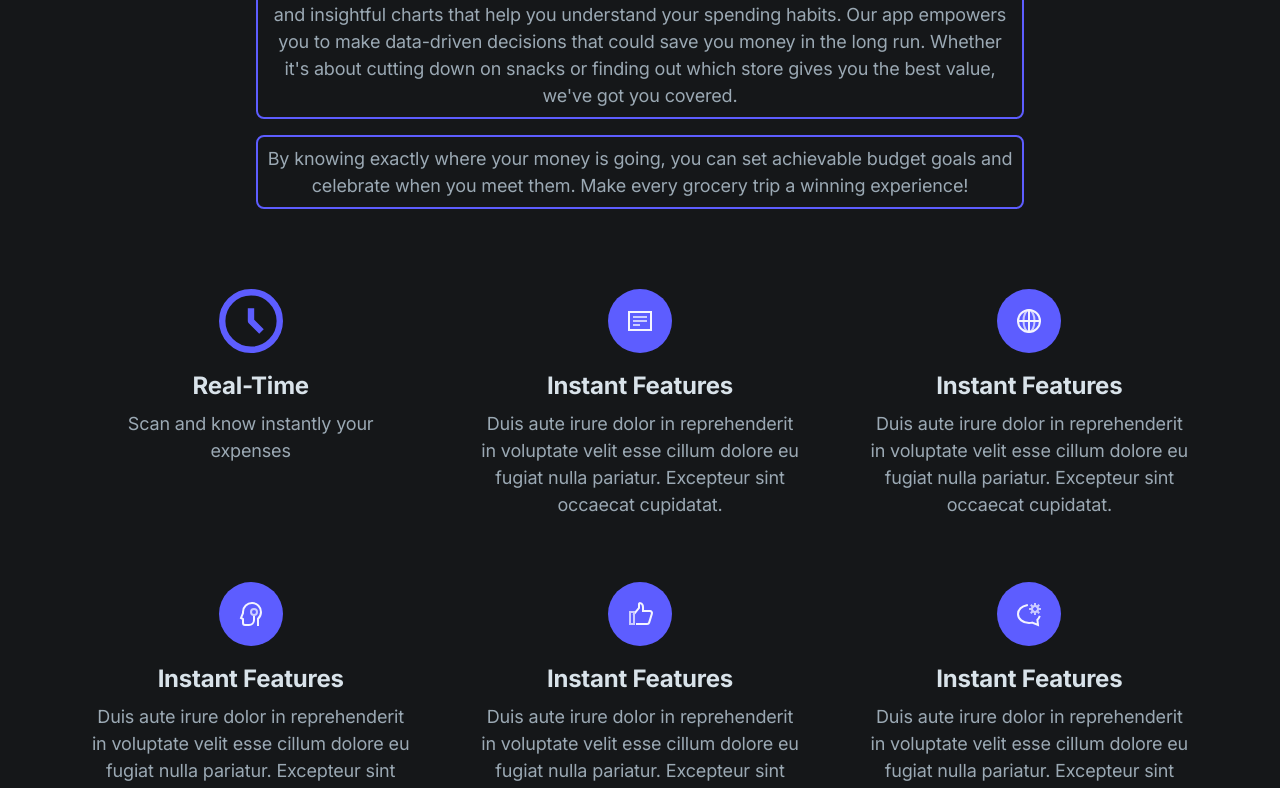
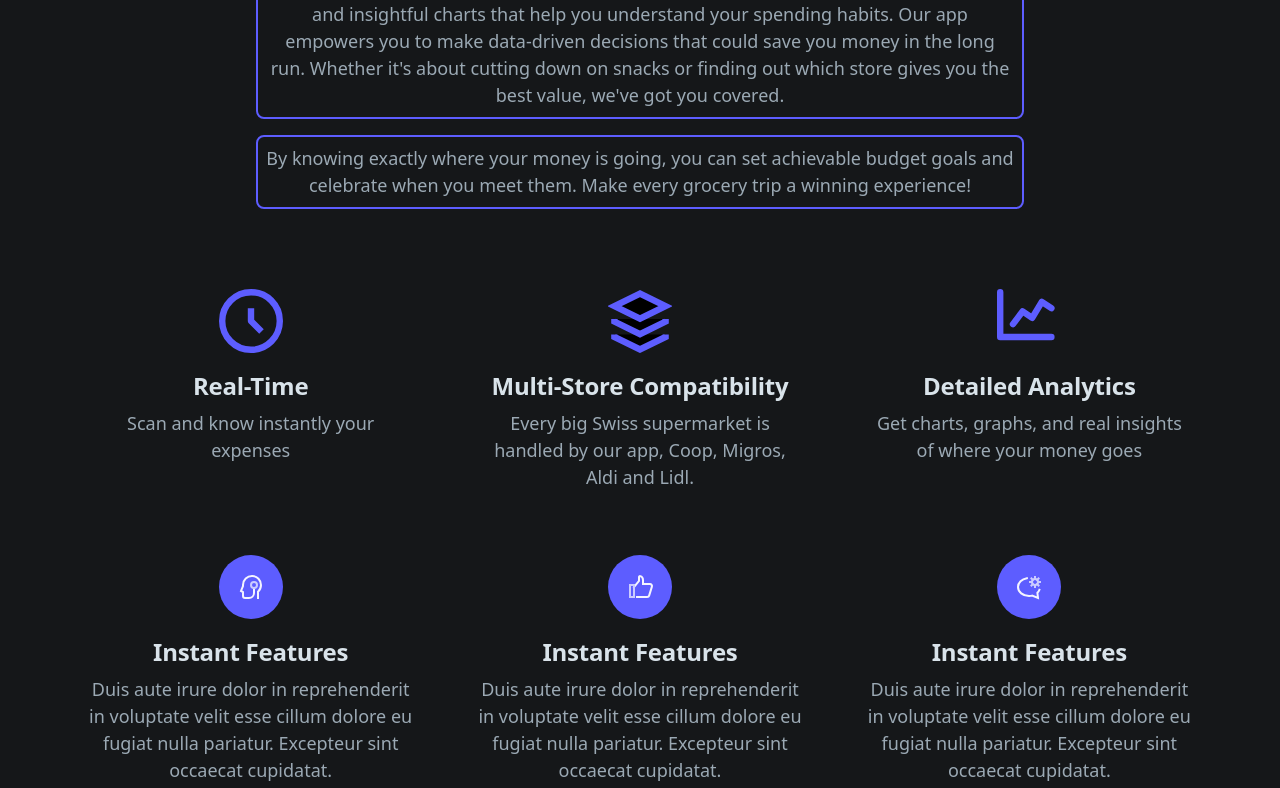
Before and after one commit to DrC0okie/scanalyze, a Next.js app in the folder Landing page/: page / in a window 1280 px wide. Shown: the part 1499-2287 px from the top of the page. Built offline with nearby package versions, Linux system fonts and the light colour scheme.

Commit message:
Fix crashes when building static

```diff
--- a/Landing page/app/layout.tsx
+++ b/Landing page/app/layout.tsx
@@ -1,22 +1,11 @@
 import './css/style.css'
 
-import { Inter, Architects_Daughter } from 'next/font/google'
 
 import Header from '@/components/ui/header'
 import Banner from '@/components/banner'
 
-const inter = Inter({
-  subsets: ['latin'],
-  variable: '--font-inter',
-  display: 'swap'
-})
 
-const architects_daughter = Architects_Daughter({
-  subsets: ['latin'],
-  variable: '--font-architects-daughter',
-  weight: '400',
-  display: 'swap'
-})
+
 
 export const metadata = {
   title: 'Create Next App',
@@ -30,7 +19,7 @@ export default function RootLayout({
 }) {
   return (
     <html lang="en">
-      <body className={`${inter.variable} ${architects_daughter.variable} font-inter antialiased bg-gray-900 text-gray-200 tracking-tight`}>
+      <body className=" font-inter antialiased bg-gray-900 text-gray-200 tracking-tight`">
         <div className="flex flex-col min-h-screen overflow-hidden">
           <Header />
           {children}
--- a/Landing page/components/features.tsx
+++ b/Landing page/components/features.tsx
@@ -5,7 +5,7 @@ export default function Features() {
         <div className="py-12 md:py-20">
 
           {/* Section header */}
-          <div className="max-w-3xl mx-auto text-center pb-12 md:pb-20">
+          <div className="max-w-3xl mx-auto text-center pb-12 md:pb-20" data-aos="fade-up" data-aos-delay="300">
             <h2 className="h2 mb-4">Scan, Analyze, Save</h2>
             <div className="flex flex-col items-center gap-4">
               <p className="text-lg border-purple-600 rounded-lg border-2 p-2 text-gray-400 text-center">Simply snap a photo of your grocery receipt using your smartphone. Our cutting-edge Optical Character Recognition (OCR) technology will accurately read the receipt and extract all the important details in seconds. No manual input, no fuss.
@@ -16,44 +16,33 @@ export default function Features() {
           </div>
 
           {/* Items */}
-          <div className="max-w-sm mx-auto grid gap-8 md:grid-cols-2 lg:grid-cols-3 lg:gap-16 items-start md:max-w-2xl lg:max-w-none" data-aos-id-blocks>
+          <div className="max-w-sm mx-auto grid gap-8 md:grid-cols-2 lg:grid-cols-3 lg:gap-16 items-start md:max-w-2xl lg:max-w-none">
 
             {/* 1st item */}
-            <div className="relative flex flex-col items-center" data-aos="fade-up" data-aos-anchor="[data-aos-id-blocks]">
+            <div className="relative flex flex-col items-center">
 
               <svg className="w-16 h-16 mb-4" viewBox="0 0 20 20" xmlns="http://www.w3.org/2000/svg">
-                  <path className="stroke-purple-600"  fill="none" stroke-linejoin="round" stroke-width="2" d="M10 6v4l3.276 3.276M19 10a9 9 0 1 1-18 0 9 9 0 0 1 18 0Z"/>
+                <path className="stroke-purple-600" fill="none" strokeLinejoin="round" strokeWidth="2" d="M10 6v4l3.276 3.276M19 10a9 9 0 1 1-18 0 9 9 0 0 1 18 0Z" />
               </svg>
-
-
               <h4 className="h4 mb-2">Real-Time </h4>
               <p className="text-lg text-gray-400 text-center">Scan and know instantly your expenses</p>
             </div>
 
             {/* 2nd item */}
-            <div className="relative flex flex-col items-center" data-aos="fade-up" data-aos-delay="100" data-aos-anchor="[data-aos-id-blocks]">
-              <svg className="w-16 h-16 mb-4" viewBox="0 0 64 64" xmlns="http://www.w3.org/2000/svg">
-                <circle className="fill-current text-purple-600" cx="32" cy="32" r="32" />
-                <path className="stroke-current text-purple-100" strokeWidth="2" strokeLinecap="square" d="M21 23h22v18H21z" fill="none" fillRule="evenodd" />
-                <path className="stroke-current text-purple-300" d="M26 28h12M26 32h12M26 36h5" strokeWidth="2" strokeLinecap="square" />
-              </svg>
-              <h4 className="h4 mb-2">Instant Features</h4>
-              <p className="text-lg text-gray-400 text-center">Duis aute irure dolor in reprehenderit in voluptate velit esse cillum dolore eu fugiat nulla pariatur. Excepteur sint occaecat cupidatat.</p>
+            <div className="relative flex flex-col items-center">
+              <svg className="stroke-purple-600 w-16 h-16 mb-4" strokeWidth="2" viewBox="0 0 20 20" xmlns="http://www.w3.org/2000/svg"><path d="M2 9.376v.786l8 3.925 8-3.925v-.786M1.994 14.191v.786l8 3.925 8-3.925v-.786M10 1.422 2 5.347l8 3.925 8-3.925-8-3.925Z" /></svg>
+              <h4 className="h4 mb-2">Multi-Store Compatibility</h4>
+              <p className="text-lg text-gray-400 text-center">Every big Swiss supermarket is handled by our app, Coop, Migros, Aldi and Lidl.</p>
             </div>
 
             {/* 3rd item */}
-            <div className="relative flex flex-col items-center" data-aos="fade-up" data-aos-delay="200" data-aos-anchor="[data-aos-id-blocks]">
-              <svg className="w-16 h-16 mb-4" viewBox="0 0 64 64" xmlns="http://www.w3.org/2000/svg">
-                <rect className="fill-current text-purple-600" width="64" height="64" rx="32" />
-                <g transform="translate(21 21)" strokeLinecap="square" strokeWidth="2" fill="none" fillRule="evenodd">
-                  <ellipse className="stroke-current text-purple-300" cx="11" cy="11" rx="5.5" ry="11" />
-                  <path className="stroke-current text-purple-100" d="M11 0v22M0 11h22" />
-                  <circle className="stroke-current text-purple-100" cx="11" cy="11" r="11" />
-                </g>
+            <div className="relative flex flex-col items-center">
+              <svg className="w-16 h-16 mb-4 stroke-purple-600" viewBox="0 0 20 20" xmlns="http://www.w3.org/2000/svg" fill="none">
+                <path strokeLinecap="round" strokeLinejoin="round" strokeWidth="2" d="M1 1v14h16m0-9-3-2-3 5-3-2-3 4" />
               </svg>
-              <h4 className="h4 mb-2">Instant Features</h4>
+              <h4 className="h4 mb-2">Detailed Analytics</h4>
               <div className="flex flex-col items-center"></div>
-              <p className="text-lg text-gray-400 text-center">Duis aute irure dolor in reprehenderit in voluptate velit esse cillum dolore eu fugiat nulla pariatur. Excepteur sint occaecat cupidatat.</p>
+              <p className="text-lg text-gray-400 text-center">Get charts, graphs, and real insights of where your money goes</p>
             </div>
 
             {/* 4th item */}
--- a/Landing page/components/hero.tsx
+++ b/Landing page/components/hero.tsx
@@ -27,7 +27,7 @@ export default function Hero() {
             <p className="text-xl text-gray-400 mb-8" data-aos="fade-up" data-aos-delay="200">Are you tired of losing track of your grocery expenses or wondering where your money goes every month? Say hello to the future of grocery budgeting! Our app revolutionizes the way you manage your grocery spending, all at your fingertips.</p>
             <div className="max-w-xs mx-auto sm:max-w-none sm:flex sm:justify-center">
               {/* Google badge */}
-              <button className="flex mt-3 w-48 h-14 bg-black text-white rounded-lg items-center justify-center">
+              <button className="flex mt-3 w-48 h-14 bg-black text-white rounded-lg items-center justify-center " data-aos="fade-up" data-aos-delay="250">
                 <div className="mr-3">
                   <svg fill="#ffffff" width="50px" height="50px" viewBox="0 0 24 24" xmlns="http://www.w3.org/2000/svg"><path d="M18.344 8.71c-.707 0-1.279.572-1.279 1.278v4.53a1.278 1.278 0 1 0 2.558 0v-4.53c0-.706-.572-1.278-1.279-1.278zm-12.688 0c-.707 0-1.279.572-1.279 1.278v4.53a1.278 1.278 0 1 0 2.558 0v-4.53A1.277 1.277 0 0 0 5.656 8.71zm8.889-3.809.768-1.388a.343.343 0 0 0-.133-.47.344.344 0 0 0-.471.135l-.789 1.42c-.588-.235-1.236-.368-1.92-.368s-1.332.132-1.92.367l-.789-1.418a.344.344 0 0 0-.471-.135.345.345 0 0 0-.133.47l.768 1.388C8.072 5.69 7.148 7.099 7.148 8.71c0 .011 0 .021.002.034-.002.006-.002.013-.002.019v.001h9.703V8.71c.001-1.611-.923-3.019-2.306-3.809zM9.76 6.869a.346.346 0 1 1 .005-.693.346.346 0 0 1-.005.693zm4.48 0a.347.347 0 0 1 0-.692.346.346 0 0 1 0 .692zM7.148 16.12c0 .646.525 1.171 1.174 1.171h.586v2.401a1.279 1.279 0 0 0 2.558 0v-2.401h1.066v2.401c0 .707.572 1.278 1.277 1.278.709 0 1.281-.571 1.281-1.278v-2.401h.586c.648 0 1.174-.524 1.174-1.171V9.028H7.148v7.092z"/></svg>
                 </div>
--- a/Landing page/next.config.js
+++ b/Landing page/next.config.js
@@ -1,4 +1,4 @@
 /** @type {import('next').NextConfig} */
-const nextConfig = {}
+const nextConfig = {output:"export",assetPrefix:".",images: { unoptimized: true } }
 
 module.exports = nextConfig
```
